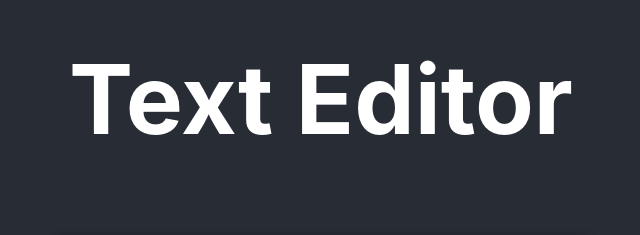
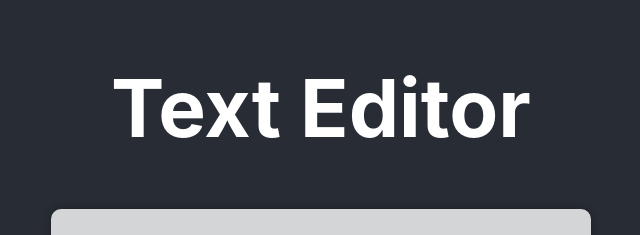
Before and after one commit to Kfmoi/GDSC-Frontend, a React (Create React App) app: page / in a window 1280 px wide. Shown: the part 175-410 px from the top of the page, without its empty margins (319-959 px from the left). Built offline with nearby package versions, Linux system fonts and the light colour scheme; the HTML template or start-up script is replaced by a standard one.

Commit message:
Change title sizing

```diff
--- a/src/pages/FrontPage.css
+++ b/src/pages/FrontPage.css
@@ -7,8 +7,7 @@
 }
 
 .title{
-    font-size: 3rem;
-    margin-bottom: 1rem;
+    font-size: 2.5rem;
 }
 
 .function{
@@ -20,7 +19,7 @@
       255,
       255,
       0.8
-    ); /* Adjust the alpha value as needed */
+    );
     border-radius: 10px;
     box-shadow: 0 0 10px rgba(0, 0, 0, 0.3);
 }
```
